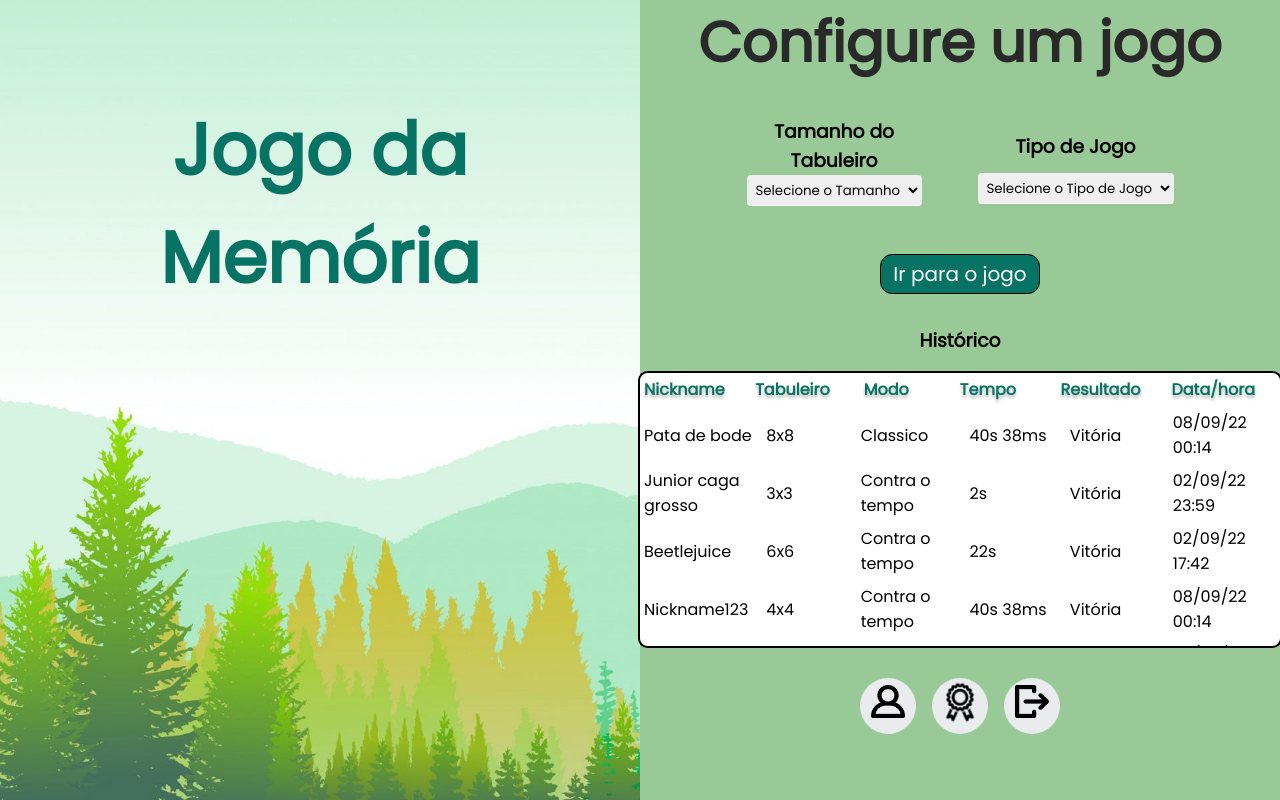
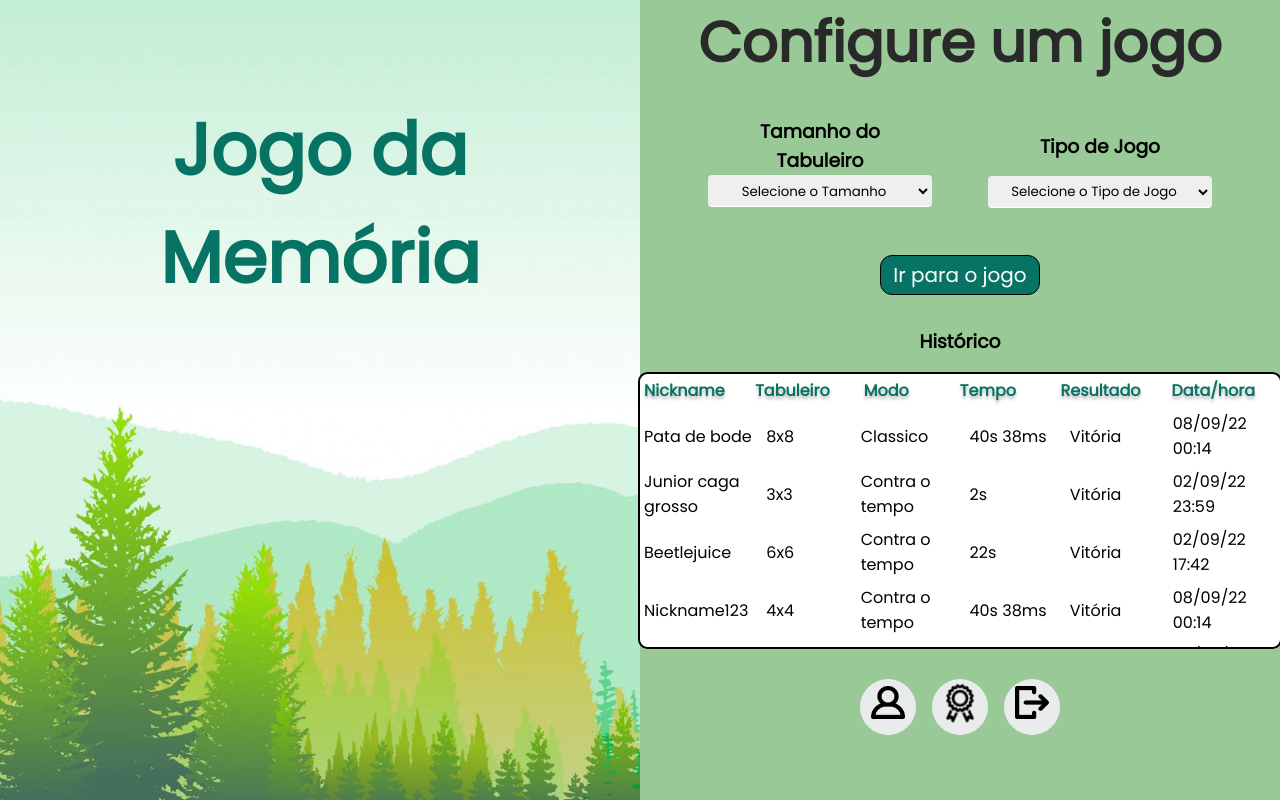
Before and after one commit to camillebobsin/si401-memory-game, a PHP site: page /menu.html in a window 1280 px wide. Run offline with PHP 8.4, Linux system fonts and the light colour scheme.

Commit message:
FIX: game-type select height adjustment

```diff
--- a/styles/menu.css
+++ b/styles/menu.css
@@ -17,15 +17,18 @@
   text-align: center;
 }
 
-#game-type{
-    position: relative;
-    top: 1.5vh;
-}
-
 select{
     border-color: transparent transparent #fff transparent;
     border-radius: 0.5vh;
+    width: 28vh;
+    height: 4vh;
     padding: 0.5vh;
+    text-align: center;
+}
+
+#game-type{
+    position: relative;
+    top: 1.9vh;
 }
 
 #play-button{
```
